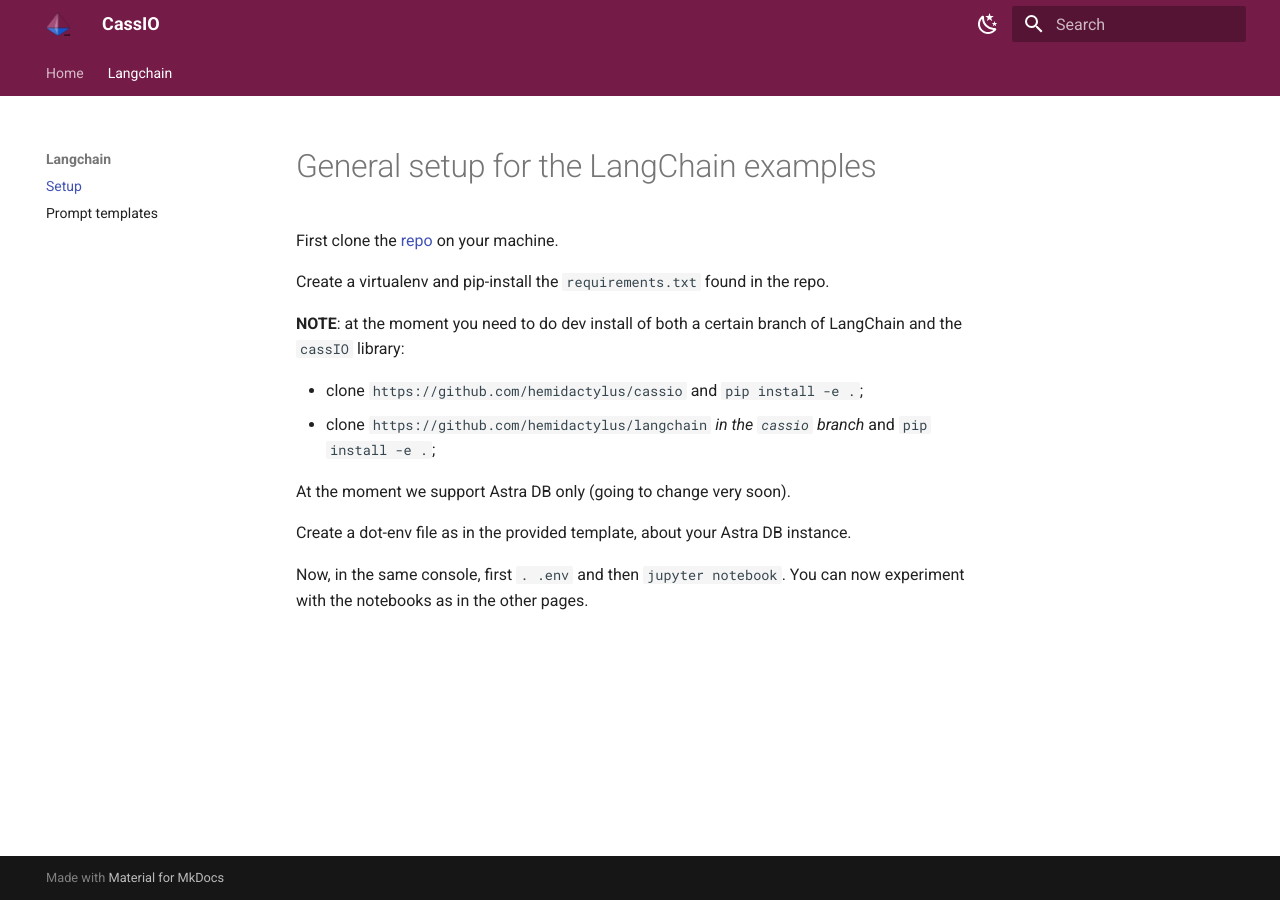
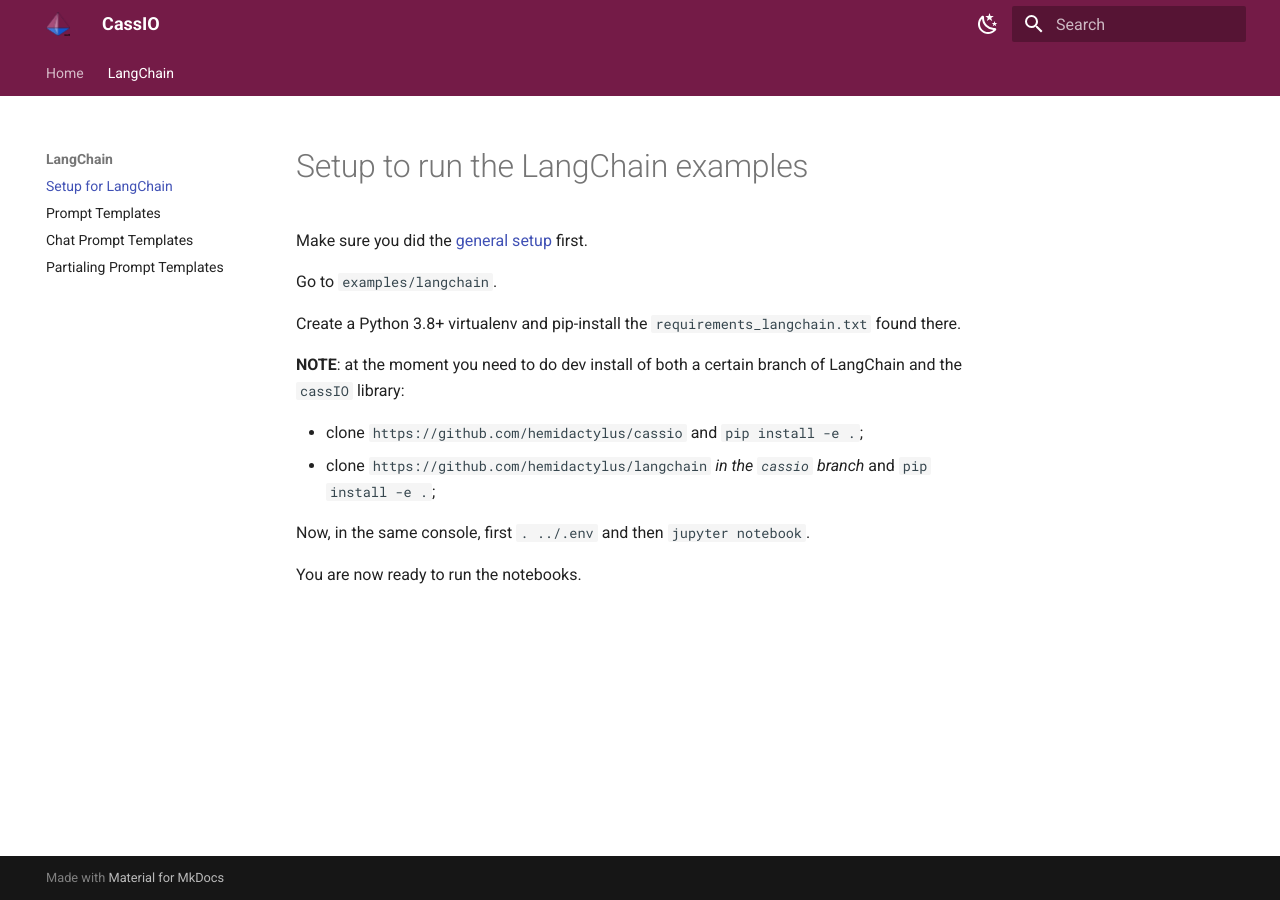
Before and after one commit to CassioML/cassio-website, an MkDocs documentation site: the page built from docs/examples/langchain/setup.md, in a window 1280 px wide. Built offline with MkDocs 1.6.1 and Material for MkDocs 9.7.7, drawn with Linux system fonts in a browser that asks for light colours.

Commit message:
incorporate langchain examples

```diff
--- a/docs/examples/langchain/setup.md
+++ b/docs/examples/langchain/setup.md
@@ -1,17 +1,16 @@
-# General setup for the LangChain examples
+# Setup to run the LangChain examples
 
-First clone the [repo](https://github.com/hemidactylus/langchain-cassio-examples) on your machine.
+Make sure you did the [general setup](/db_setup/) first.
 
-Create a virtualenv and pip-install the `requirements.txt` found in the repo.
+Go to `examples/langchain`.
+
+Create a Python 3.8+ virtualenv and pip-install the `requirements_langchain.txt` found there.
 
 **NOTE**: at the moment you need to do dev install of both a certain branch of LangChain and the `cassIO` library:
 
 - clone `https://github.com/hemidactylus/cassio` and `pip install -e .`;
 - clone `https://github.com/hemidactylus/langchain` _in the `cassio` branch_ and `pip install -e .`;
 
-At the moment we support Astra DB only (going to change very soon).
+Now, in the same console, first `. ../.env` and then `jupyter notebook`.
 
-Create a dot-env file as in the provided template, about your Astra DB instance.
-
-Now, in the same console, first `. .env` and then `jupyter notebook`.
-You can now experiment with the notebooks as in the other pages.
+You are now ready to run the notebooks.
--- a/mkdocs.yml
+++ b/mkdocs.yml
@@ -1,9 +1,13 @@
 site_name: CassIO
 nav:
-  - Home: index.md
-  - Langchain:
-    - Setup: examples/langchain/setup.md
-    - Prompt templates: examples/langchain/prompt_templates.md
+  - Home:
+      - Welcome: index.md
+      - DB Setup: db_setup.md
+  - LangChain:
+    - Setup for LangChain: examples/langchain/setup.md
+    - Prompt Templates: examples/langchain/base_prompt_templates.md
+    - Chat Prompt Templates: examples/langchain/chat_prompt_templates.md
+    - Partialing Prompt Templates: examples/langchain/partialing_prompt_templates.md
 
 # theme: readthedocs
 
```
Also changed, not shown: docs/db_setup.md (added, +34 -0 lines), docs/examples/langchain/base_prompt_templates.md (added, +6 -0 lines), docs/examples/langchain/chat_prompt_templates.md (added, +6 -0 lines), docs/examples/langchain/partialing_prompt_templates.md (added, +10 -0 lines), docs/examples/langchain/prompt_templates.md (deleted, +0 -18 lines), docs/index.md (+20 -0 lines), 6 other files.
